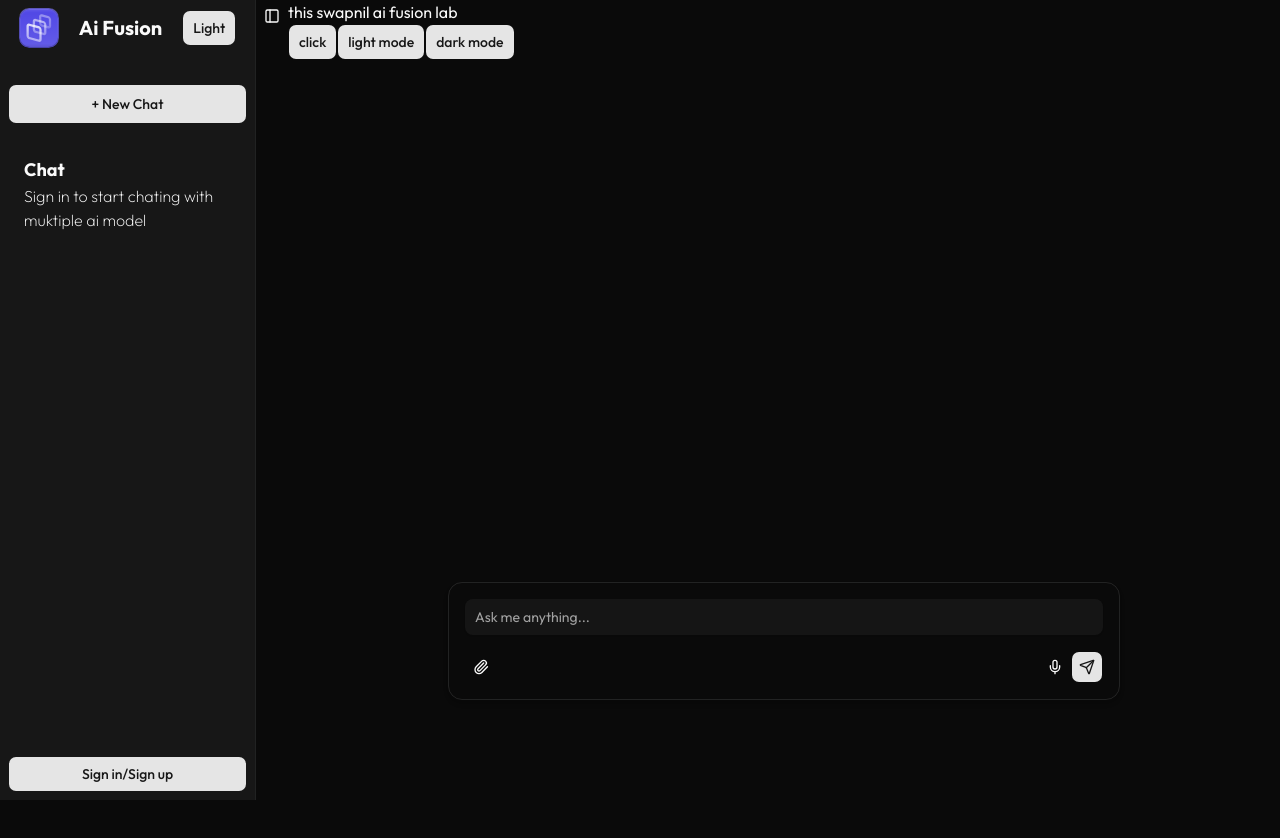
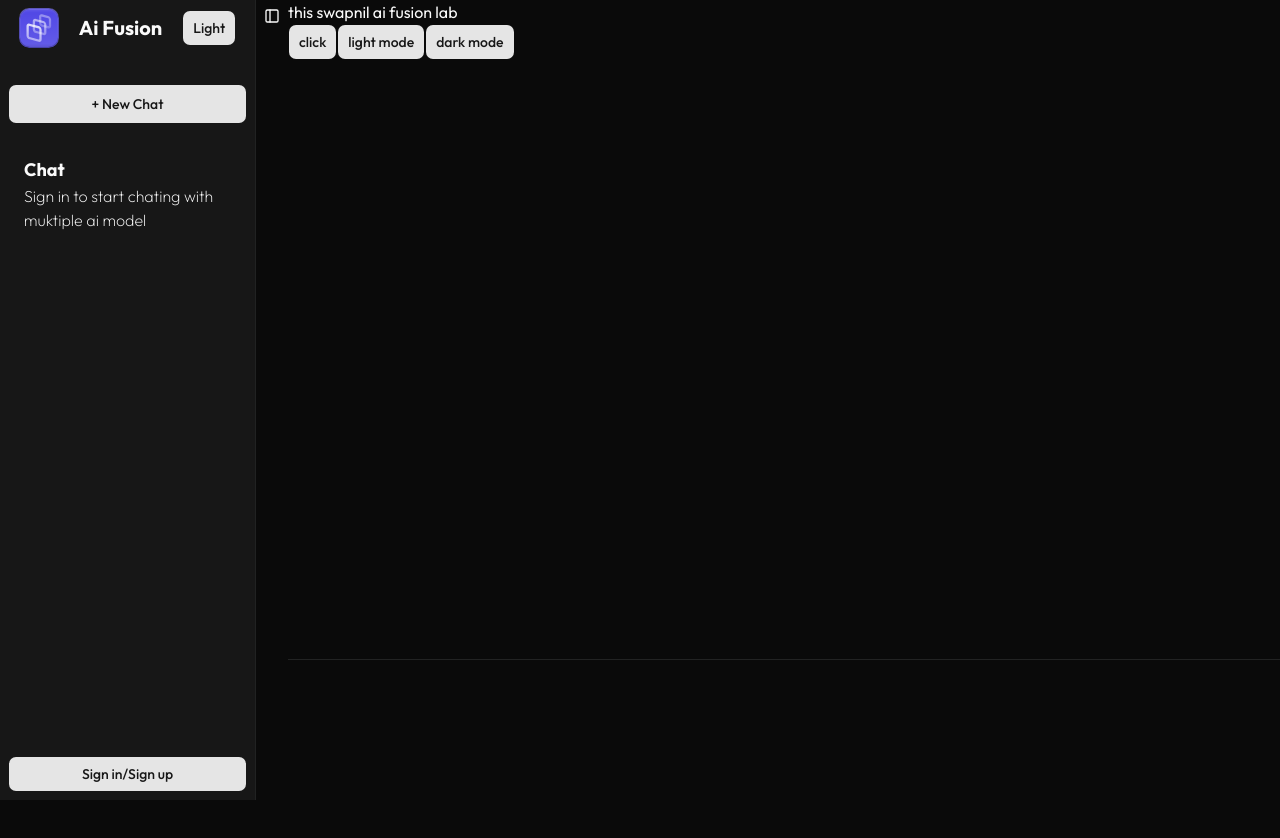
Before and after one commit to swapnilraut-tech/Ai-fusion, a Next.js app: page / in a window 1280 px wide. Shown: the top 838 px of the page. Before the commit the page ends 800 px from the top, so only its background shows below. Built offline with nearby package versions, Linux system fonts and the light colour scheme.

Commit message:
feat(ui): add AI model selection component
- Create AiMultiModels component to display available models
- Integrate component into chat input interface
- Export AiModel array for shared usage

```diff
--- /dev/null
+++ b/app/_components/AiMultiModels.jsx
@@ -0,0 +1,20 @@
+'use client'
+
+import React, { useMemo } from 'react'
+import {AiModel} from '@/shared/AoModleList'
+import Image from 'next/image';
+
+const AiMultiModels = () => {
+    const models = useMemo(() => AiModel, []);
+    console.log(models)
+  return (
+    <div className='flex flex-1 h-[75vh] border-b'>
+      {
+        models.map((model,index) => {
+            <Image key={index} alt="img" height={300} width={300} key={index} alt={model.model} src={model.icon} />
+      })}
+    </div>
+  )
+}
+
+export default AiMultiModels
--- a/app/_components/ChatInputBox.jsx
+++ b/app/_components/ChatInputBox.jsx
@@ -5,11 +5,12 @@ import { Send } from 'lucide-react';
 import { Mic } from 'lucide-react';
 import { Paperclip } from 'lucide-react';
 import React from 'react'
+import AiMultiModels from './AiMultiModels';
 
 const ChatInputBox = () => {
   return (
     <div className=''>
-
+       <AiMultiModels />
       <div
         className=" w-full  min-h-[80vh] flex justify-center   px-4
      items-end "
--- a/shared/AoModleList.jsx
+++ b/shared/AoModleList.jsx
@@ -1,4 +1,4 @@
-export default AiModel = [
+export  const AiModel = [
   {
     model: "GPT",
     icon: "/Ai-logos/gpt.png",
```
